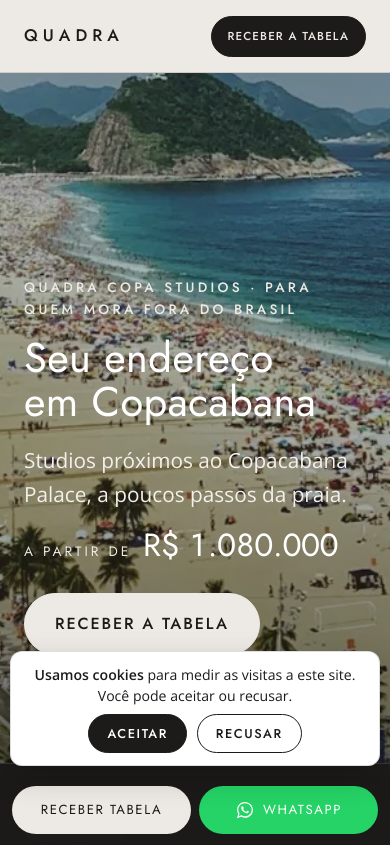
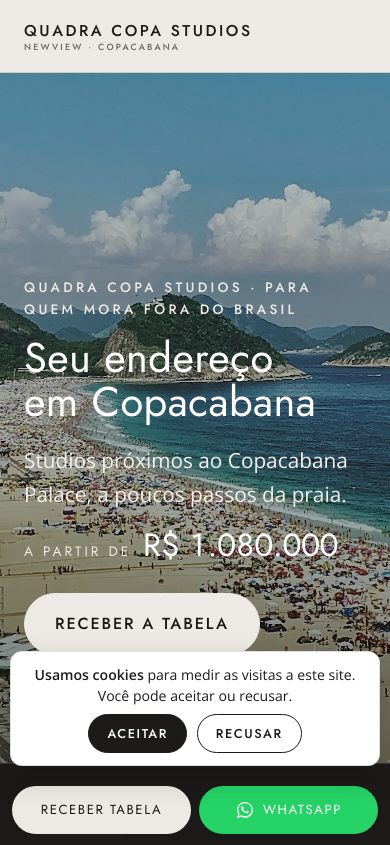
Before and after one commit to AgStrategic26/studioscopacabanansr437, a plain HTML site: page index.html in a window 390 px wide. Shown: the top 845 px of the page. Drawn offline with nearby package versions, Linux system fonts and the light colour scheme.

Commit message:
Capa em alta resolucao (computador e celular) e nome completo Quadra Copa Studios no topo

```diff
--- a/index.html
+++ b/index.html
@@ -22,7 +22,8 @@
 <meta property="og:url" content="https://studioscopacabanansr437.com.br/">
 <meta name="twitter:card" content="summary_large_image">
 
-<link rel="preload" as="image" href="nv-hero-praia.webp" fetchpriority="high">
+<link rel="preload" as="image" href="nv-hero-praia-hd.webp" media="(min-width:701px)" fetchpriority="high">
+<link rel="preload" as="image" href="nv-hero-praia-mob.webp" media="(max-width:700px)" fetchpriority="high">
 <link rel="preconnect" href="https://www.googletagmanager.com">
 <link rel="preconnect" href="https://fonts.googleapis.com">
 <link rel="preconnect" href="https://fonts.gstatic.com" crossorigin>
@@ -42,7 +43,7 @@
         "@type": "Audience",
         "audienceType": "Brasileiros que moram no exterior e investidores em imóveis para aluguel por temporada"
       },
-      "image": "https://studioscopacabanansr437.com.br/nv-hero-praia.webp",
+      "image": "https://studioscopacabanansr437.com.br/nv-hero-praia-hd.webp",
       "address": {
         "@type": "PostalAddress",
         "streetAddress": "Avenida Nossa Senhora de Copacabana, 437",
@@ -226,6 +227,10 @@ header{position:sticky;top:0;z-index:50;background:rgba(237,233,228,.92);backdro
 .nav a,.brand,.brand small{white-space:nowrap}
 .bar{gap:24px}
 @media(max-width:1340px){.nav{gap:18px}.nav a{font-size:.8rem;letter-spacing:.1em}.nav .btn{padding:11px 18px}}
+header .brand{font-size:1rem;letter-spacing:.16em}
+header .brand small{letter-spacing:.26em}
+@media(max-width:1500px){.nav{gap:16px}.nav a{font-size:.76rem;letter-spacing:.08em}}
+@media(max-width:1180px) and (min-width:701px){.nav a:not(.btn){display:none}}
 @media(max-width:1080px){.nav a:not(.btn){display:none}}
 .nav .btn{white-space:nowrap}
 @media(max-width:480px){.brand{font-size:1.05rem}.brand small{display:none}.nav .btn{padding:10px 16px;font-size:.72rem}}
@@ -334,8 +339,8 @@ input:focus,select:focus{outline:2px solid var(--accent);outline-offset:1px}
 
 .hero-full{position:relative;min-height:min(88vh,780px);display:flex;align-items:flex-end;color:#fff;padding:0 0 36px;overflow:hidden}
 @media(max-width:560px){.hero-full{padding-bottom:28px}}
-.hero-bg{position:absolute;inset:0;background:url(nv-hero-praia.webp) center 45%/cover;}
-@media(max-width:700px){.hero-bg{background-size:auto 165%;background-position:40% 92%}}
+.hero-bg{position:absolute;inset:0;background:url(nv-hero-praia-hd.webp) center 45%/cover;}
+@media(max-width:700px){.hero-bg{background-image:url(nv-hero-praia-mob.webp);background-size:cover;background-position:center 35%}}
 .hero-bg::after{content:"";position:absolute;inset:0;background:linear-gradient(180deg,rgba(18,17,16,.25) 0%,rgba(18,17,16,.35) 40%,rgba(18,17,16,.8) 100%)}
 .hero-inner{position:relative;width:100%}
 .hero-grid2{display:grid;grid-template-columns:minmax(0,1fr) 340px;gap:40px;align-items:end}
@@ -528,6 +533,9 @@ footer p{margin-top:14px;max-width:820px}
   main>#projeto{order:5} main>#valores{order:6} main>#galeria{order:7} main>section.dark:not(#contato){order:8}
   main>#localizacao{order:9} main>#comprar-de-fora{order:10} main>#perguntas{order:11} main>#contato{order:12}
   main>.quote{display:none}
+  header .brand{font-size:.98rem;letter-spacing:.16em}
+  header .brand small{display:block!important;font-size:.56rem;letter-spacing:.24em}
+  header .nav .btn{display:none}
   h2{font-size:clamp(1.7rem,7.2vw,2.2rem)}
   .copa-intro{margin-bottom:28px;gap:22px}
   .copa-photo img{aspect-ratio:3/2!important}
@@ -577,7 +585,7 @@ function trackEvent(meta, ga, params){
 
 <header>
   <div class="wrap bar">
-    <a class="brand" href="#top">QUADRA<small>COPA STUDIOS · NEWVIEW</small></a>
+    <a class="brand" href="#top">QUADRA COPA STUDIOS<small>NEWVIEW · COPACABANA</small></a>
     <nav class="nav">
       <a href="#copacabana">Copacabana</a>
       <a href="#rentabilidade">Rentabilidade</a>
```
Also changed, not shown: nv-hero-praia-hd.webp (added), nv-hero-praia-mob.webp (added).
